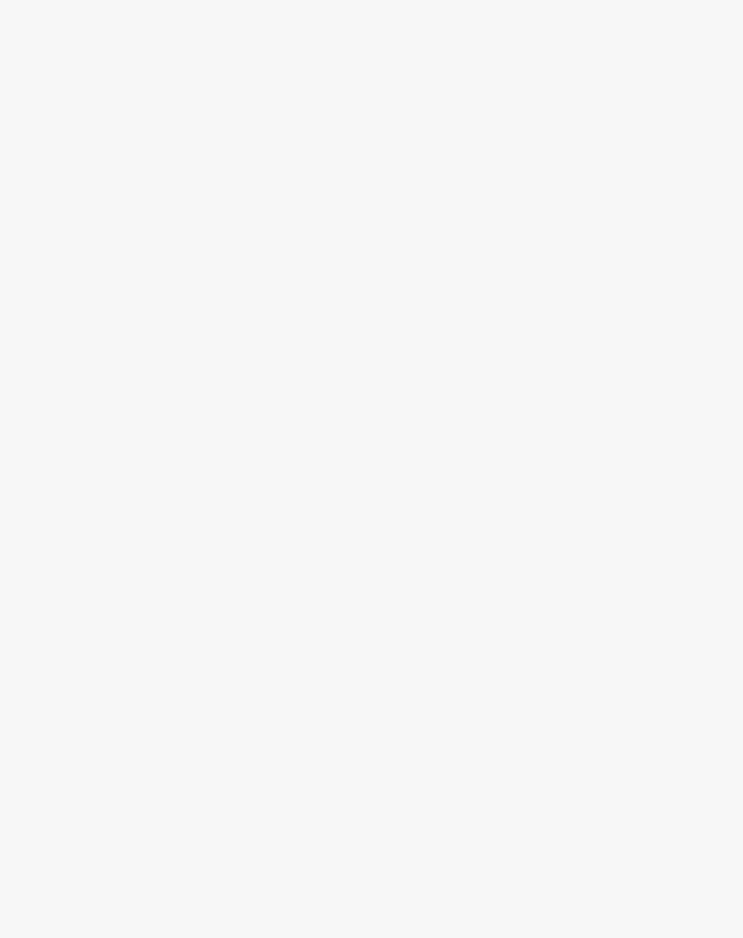
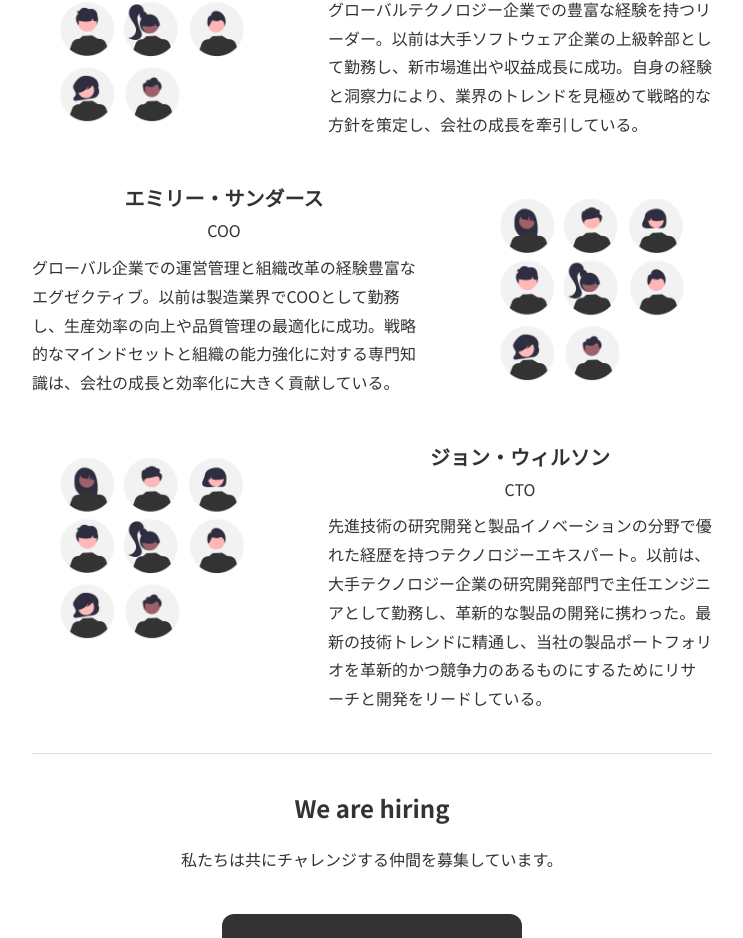
Before and after one commit to H-ymt/microcms-simple-site-clone, a Next.js app: page /member in a window 1280 px wide. Shown: the part 678-1616 px from the top of the page, without its empty margins (268-1011 px from the left). Before the commit the page ends 800 px from the top, so only its background shows below. Built offline with nearby package versions, Linux system fonts and the light colour scheme.

Commit message:
Memberページの実装

```diff
--- /dev/null
+++ b/app/member/layout.tsx
@@ -0,0 +1,19 @@
+import Sheet from "@/components/Sheet";
+import Hero from "@/components/hero";
+
+export const metadata = {
+  title: "Member | Corporate Site",
+};
+
+type Props = {
+  children: React.ReactNode;
+};
+
+export default function RootLayout({ children }: Props) {
+  return (
+    <>
+      <Hero title="News" sub="メンバー" />
+      <Sheet>{children}</Sheet>
+    </>
+  );
+}
--- a/app/member/page.module.css
+++ b/app/member/page.module.css
@@ -0,0 +1,52 @@
+.list {
+    border-bottom: 1px solid var(--color-border);
+}
+
+.item {
+    display: flex;
+    flex-direction: column;
+    align-items: center;
+    gap: 24px;
+    margin-bottom: 40px;
+}
+
+.image {
+    width: 240px;
+    border-radius: 12px;
+}
+
+.name {
+    font-size: 20px;
+    font-weight: 700;
+    text-align: center;
+}
+
+.position {
+    margin-bottom: 8px;
+    text-align: center;
+}
+
+.footer {
+    display: flex;
+    flex-direction: column;
+    gap: 16px;
+    padding-top: 32px;
+    text-align: center;
+}
+
+.button a {
+    margin-top: 24px;
+    margin-inline: auto;
+}
+
+@media (min-width: 768px) {
+    .item {
+        flex-direction: row;
+        align-items: flex-start;
+        gap: 56px;
+    }
+
+    .item:nth-child(2n) {
+        flex-direction: row-reverse;
+    }
+}
--- a/app/member/page.tsx
+++ b/app/member/page.tsx
@@ -1,5 +1,53 @@
-import styles from "./index.module.css";
+import Image from "next/image";
+import styles from "./page.module.css";
+import ButtonLink from "@/components/ButtonLink";
 
 export default function Page() {
-  return;
+  return (
+    <div>
+      <ul className={styles.list}>
+        <li className={styles.item}>
+          <Image className={styles.image} src="/member.png" alt="" width={384} height={349} />
+          <dl>
+            <dt className={styles.name}>デイビッド・チャン</dt>
+            <dd className={styles.position}>CEO</dd>
+            <dd className={styles.description}>
+              グローバルテクノロジー企業での豊富な経験を持つリーダー。以前は大手ソフトウェア企業の上級幹部として勤務し、新市場進出や収益成長に成功。自身の経験と洞察力により、業界のトレンドを見極めて戦略的な方針を策定し、会社の成長を牽引している。
+            </dd>
+          </dl>
+        </li>
+
+        <li className={styles.item}>
+          <Image className={styles.image} src="/member.png" alt="" width={384} height={349} />
+          <dl>
+            <dt className={styles.name}>エミリー・サンダース</dt>
+            <dd className={styles.position}>COO</dd>
+            <dd className={styles.description}>
+              グローバル企業での運営管理と組織改革の経験豊富なエグゼクティブ。以前は製造業界でCOOとして勤務し、生産効率の向上や品質管理の最適化に成功。戦略的なマインドセットと組織の能力強化に対する専門知識は、会社の成長と効率化に大きく貢献している。
+            </dd>
+          </dl>
+        </li>
+
+        <li className={styles.item}>
+          <Image className={styles.image} src="/member.png" alt="" width={384} height={349} />
+          <dl>
+            <dt className={styles.name}>ジョン・ウィルソン</dt>
+            <dd className={styles.position}>CTO</dd>
+            <dd className={styles.description}>
+              先進技術の研究開発と製品イノベーションの分野で優れた経歴を持つテクノロジーエキスパート。以前は、大手テクノロジー企業の研究開発部門で主任エンジニアとして勤務し、革新的な製品の開発に携わった。最新の技術トレンドに精通し、当社の製品ポートフォリオを革新的かつ競争力のあるものにするためにリサーチと開発をリードしている。
+            </dd>
+          </dl>
+        </li>
+      </ul>
+
+      <div className={styles.footer}>
+        <h2>We are hiring</h2>
+        <p>私たちは共にチャレンジする仲間を募集しています。</p>
+
+        <div className={styles.button}>
+          <ButtonLink href="/recruit">採用情報へ</ButtonLink>
+        </div>
+      </div>
+    </div>
+  );
 }
```
Also changed, not shown: public/member.png (added).
